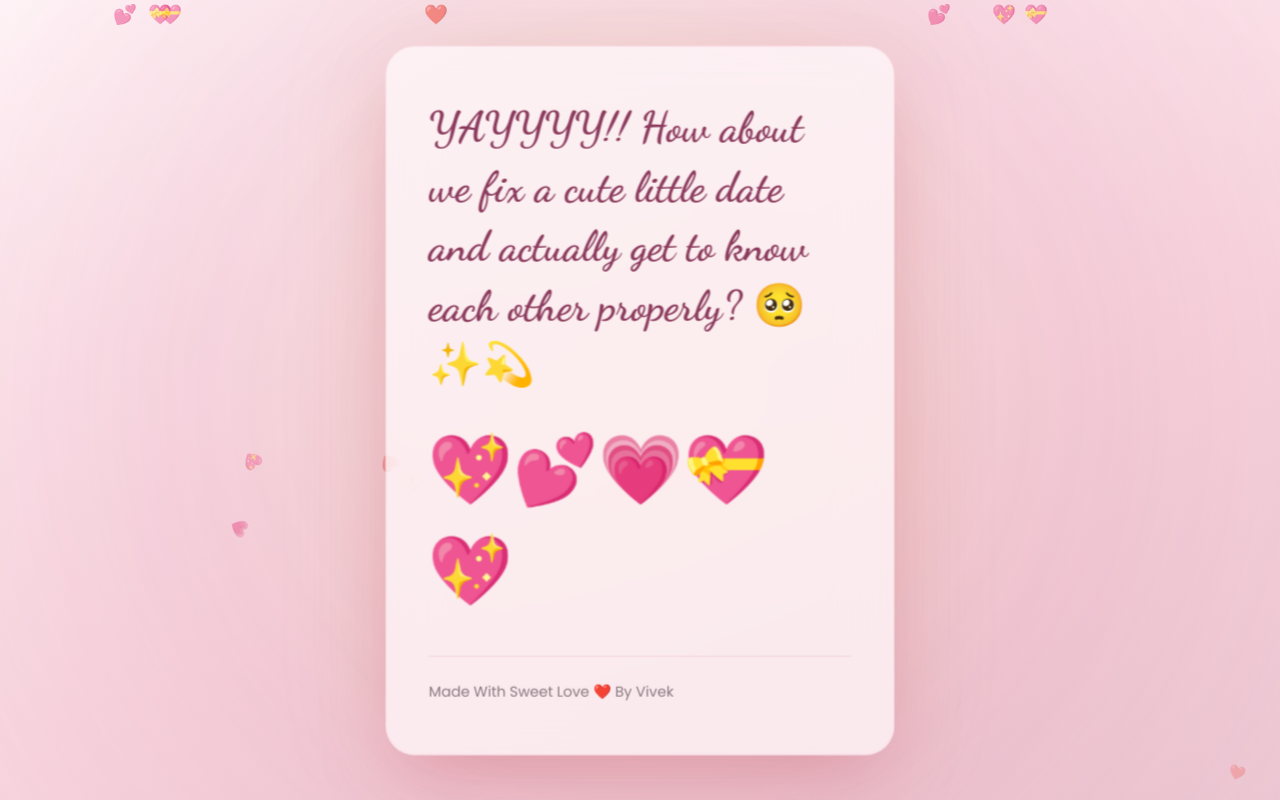
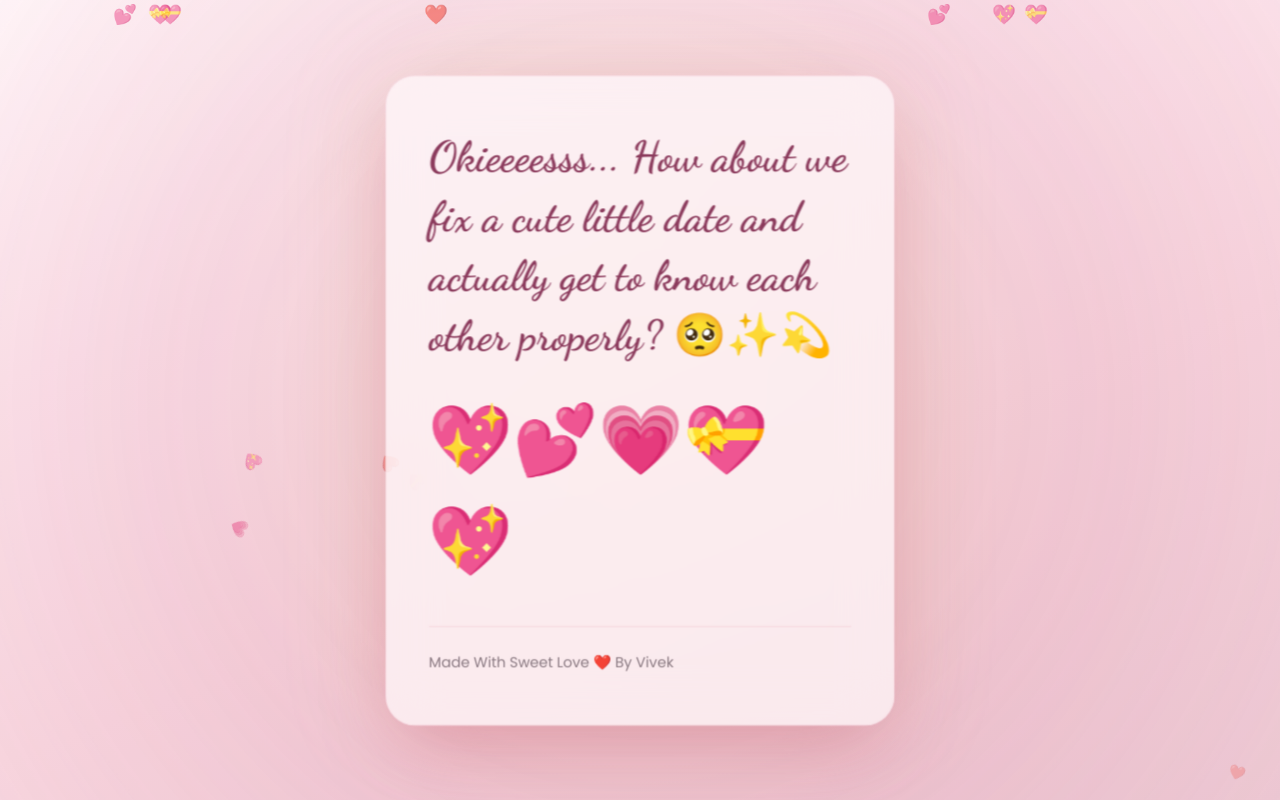
Before and after one commit to Vivekumar08/valentine-card, a plain HTML site: page index.html in a window 1280 px wide. Both pictures are taken after a click on the button "YES 💖". Drawn offline with Linux system fonts and the light colour scheme.

Commit message:
Update success message text in index.html to enhance user engagement for Valentine's Day theme.

```diff
--- a/index.html
+++ b/index.html
@@ -455,7 +455,7 @@
 
       <!-- Success Content (hidden initially) -->
       <div class="success-content" id="successContent">
-        <p class="success-text">YAYYYY!! How about we fix a cute little date and actually get to know each other properly? 🥺✨💫</p>
+        <p class="success-text">Okieeeesss... How about we fix a cute little date and actually get to know each other properly? 🥺✨💫</p>
         <div class="success-emoji">💖💕💗💝💖</div>
       </div>
 
```
